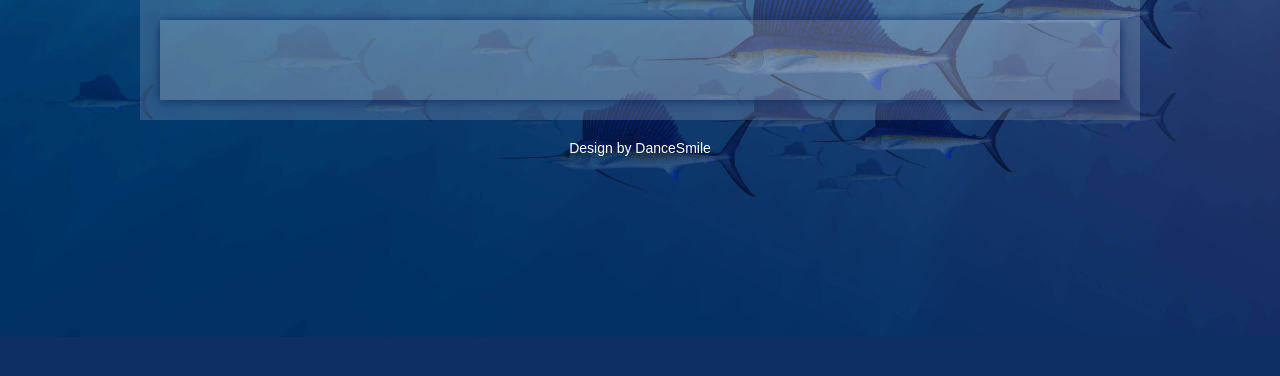
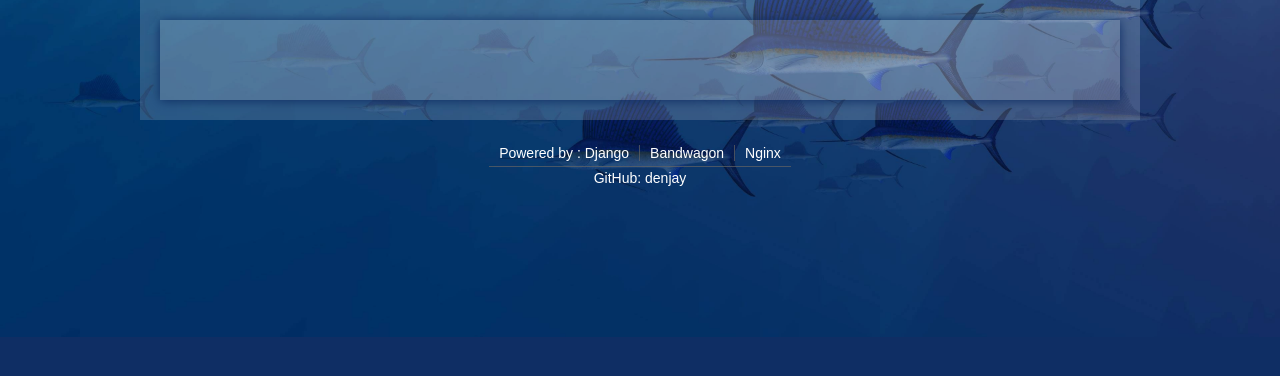
Before and after one commit to denjay/mysite, a Django app: page / in a window 1280 px wide. Shown: the part 205-581 px from the top of the page. Run offline with Django 3.2, Linux system fonts and the light colour scheme; data that the repository does not hold is empty; some libraries are stand-ins or nearby versions.

Commit message:
修改网页尾部内容

```diff
--- a/mysite/static/css/base.css
+++ b/mysite/static/css/base.css
@@ -22,7 +22,11 @@ nav a { position: relative; display: inline-block; font-size: 18px; margin-right
 .en { color: #fff; font-size: 12px; z-index: 1; display: block; }/* ie */
 article { background: url(../images/articlebg.png) repeat; }
 .container { background: url(../images/articlebg.png) repeat; overflow: hidden; margin: 20px; box-shadow: #0F2E64 0px 1px 10px; }
-footer { text-align: center; padding: 20px 0 }
+footer {  text-align: center; padding: 20px 0 }
+footer ul { padding: 5px 0px 5px 0px; overflow: hidden; display: inline-block; border-bottom: 1px solid rgba(100, 100, 100, 0.7); }
+footer ul li { float: left; padding:0px 10px 0px 10px; border-right: 1px solid rgba(100, 100, 100, 0.7) }
+footer ul li:last-child { border-right: none }
+footer > a { display: block }
 .page{ margin:20px 0 ; text-align:center; width:100%;overflow: hidden;}
 .page a b {color: #aee1ff;}
 .page>b,.page a {margin: 0 2px;height: 26px;line-height: 26px;border-radius: 50%;width: 26px;text-align: center;display: inline-block}
--- a/mysite/static/css/timeline.css
+++ b/mysite/static/css/timeline.css
@@ -47,7 +47,7 @@
 .cbp_tmtimeline > li .cbp_tmlabel { margin: 0 50px 15px 180px; background: rgba(34,34,34,0.6); color: #fff; padding: 2em; position: relative; border-radius: 5px; height: 150px; }
 
 .cbp_tmtimeline > li .cbp_tmlabel h2 { margin-top: 0px; padding: 0 0 10px 0; font-size: 16px; text-shadow: rgba(7, 84, 152, 0.71) 1px 1px 1px; }
-.cbp_tmtimeline > li .cbp_tmlabel:after { right: 100%; border: solid transparent; content: " "; height: 0; width: 0; position: absolute; pointer-events: none; border-right-color: #3594cb; border-width: 10px; top: 10px; }
+.cbp_tmtimeline > li .cbp_tmlabel:after { right: 100%; border: solid transparent; content: " "; height: 0; width: 0; position: absolute; pointer-events: none; border-right-color: rgba(34,34,34,0.6); border-width: 10px; top: 10px; }
 
 .cbp_tmtimeline > li .cbp_tmicon { width: 10px; height: 10px; font-family: 'ecoico'; speak: none; font-style: normal; font-weight: normal; font-variant: normal; text-transform: none; font-size: 1.4em; line-height: 40px; -webkit-font-smoothing: antialiased; position: absolute; color: #fff; background: #46a4da; border-radius: 50%; box-shadow: 0 0 0 3px #afdcf8; text-align: center; left: 170px; top: 15px; margin: 0 0 0 -25px; }
 .blogpic { width: 200px; height: 120px; overflow: hidden; display: block; float: left; margin-right: 20px; }
--- a/mysite/templates/base.html
+++ b/mysite/templates/base.html
@@ -32,7 +32,13 @@
 {% endblock articles %}
 
 <footer>
-    Design by DanceSmile
+    <ul >
+		<li>Powered by :  <a href="http://www.djangoproject.com/" target="_blank">Django</a></li>
+		<li><a href="https://www.bwh1.net/" target="_blank">Bandwagon</a></li>
+		<li><a href="http://nginx.org/" target="_blank">Nginx</a></li>
+	</ul>
+	<a href="https://github.com/denjay/" target="_blank">GitHub: denjay</a>
+
 </footer>
 <script>
 	if (!(/msie [6|7|8|9]/i.test(navigator.userAgent))){
```
